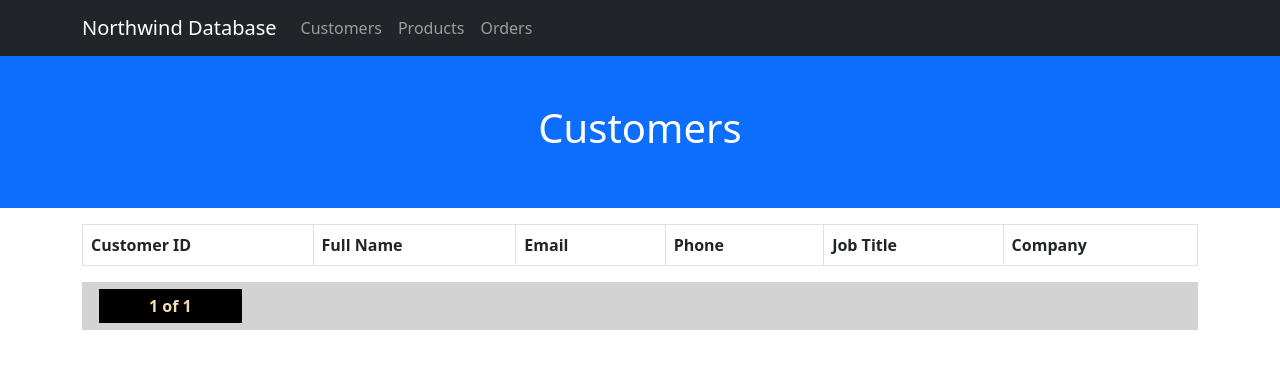
After one commit to UofL-CSE550/northwind-db-app, a Django app: page /dashboard/customers in a window 1280 px wide. The commit adds this page. Shown: the top 369 px of the page. Run offline with Django 4.2, Linux system fonts and the light colour scheme; data that the repository does not hold is empty.

Commit message:
Added customer list and detail pages

```diff
--- /dev/null
+++ b/dashboard/templates/customer/list.html
@@ -0,0 +1,40 @@
+{% extends "base.html" %}
+{% block title %}Customers{% endblock %}
+
+{% block content %}
+    <div class="p-5 bg-primary text-white text-center">
+        <div class="container">
+            <h1>Customers</h1>
+        </div>
+    </div>
+
+    <div class="container mt-3">
+        <table class="table table-bordered table-responsive table-striped">
+            <thead>
+                <tr>
+                    <th>Customer ID</th>
+                    <th>Full Name</th>
+                    <th>Email</th>
+                    <th>Phone</th>
+                    <th>Job Title</th>
+                    <th>Company</th>
+              </tr>
+            </thead>
+            <tbody>
+                {% for customer in customers %}
+                <tr>
+                    <td>
+                        <a href="/dashboard/customers/{{ customer.id }}">{{ customer.id }}</a>
+                    </td>
+                    <td>{{ customer.first_name }} {{ customer.last_name }}</td>
+                    <td>{{ customer.email_address }}</td>
+                    <td>{{ customer.mobile_phone }}</td>
+                    <td>{{ customer.job_title }}</td>
+                    <td>{{ customer.company }}</td>
+                </tr>
+                {% endfor %}
+            </tbody>
+        </table>
+        {% include "pagination.html" with page=customers %}
+    </div>
+{% endblock %}
--- a/dashboard/urls.py
+++ b/dashboard/urls.py
@@ -8,5 +8,7 @@
     path('products/<int:id>', views.product_detail),
     path('orders', views.order_list),
     path('orders/<int:id>', views.order_detail),
+    path('customers', views.customer_list),
+    path('customers/<int:id>', views.customer_detail),
     path('', views.index)
 ]
--- a/dashboard/views.py
+++ b/dashboard/views.py
@@ -1,11 +1,35 @@
 from django.core.paginator import Paginator, PageNotAnInteger, EmptyPage
 from django.shortcuts import render
-from .models import Product, Order, OrderDetail, Invoice
+from .models import Customer, Product, Order, OrderDetail, Invoice
 
 
 # Create your views here.
 def index(request):
     return render(request, 'index.html')
+
+
+def customer_list(request):
+    customer_list_obj = Customer.objects.all()
+    page, customers = list_pagination(customer_list_obj, request)
+
+    context = {
+        'page': page,
+        'customers': customers
+    }
+    return render(request, 'customer/list.html', context)
+
+
+def customer_detail(request, id):
+    customer = Customer.objects.get(id=id)
+    customer_orders_obj = Order.objects.filter(customer_id=id)
+    page, customer_orders = list_pagination(customer_orders_obj, request)
+
+    context = {
+        'customer': customer,
+        'page': page,
+        'customer_orders': customer_orders
+    }
+    return render(request, 'customer/detail.html', context)
 
 
 def product_list(request):
@@ -41,12 +65,17 @@
 
 def order_detail(request, id):
     order = Order.objects.get(id=id)
-    order_details = OrderDetail.objects.filter(order_id=id)
-    invoice = Invoice.objects.get(order_id=id)
+    order_details_obj = OrderDetail.objects.filter(order_id=id)
+    page, order_details = list_pagination(order_details_obj, request)
+    try:
+        invoice = Invoice.objects.get(order_id=id)
+    except Invoice.DoesNotExist:
+        invoice = None
 
     context = {
         'order': order,
         'order_details': order_details,
+        'page': page,
         'invoice': invoice
     }
     return render(request, 'order/detail.html', context)
--- a/templates/base.html
+++ b/templates/base.html
@@ -19,6 +19,9 @@
         </button>
         <div class="collapse navbar-collapse" id="collapsibleNavbar">
           <ul class="navbar-nav ">
+              <li class="nav-item">
+                  <a class="nav-link" href="/dashboard/customers">Customers</a>
+              </li>
               <li class="nav-item">
                   <a class="nav-link" href="/dashboard/products">Products</a>
               </li>
```
Also changed, not shown: dashboard/templates/customer/detail.html (added, +146 -0 lines), dashboard/templates/order/detail.html (+9 -5 lines), dashboard/templates/pipes.py (added, +13 -0 lines), templates/index.html (+7 -3 lines), 1 other file. Lines whose indentation alone changed are shown as unchanged.
